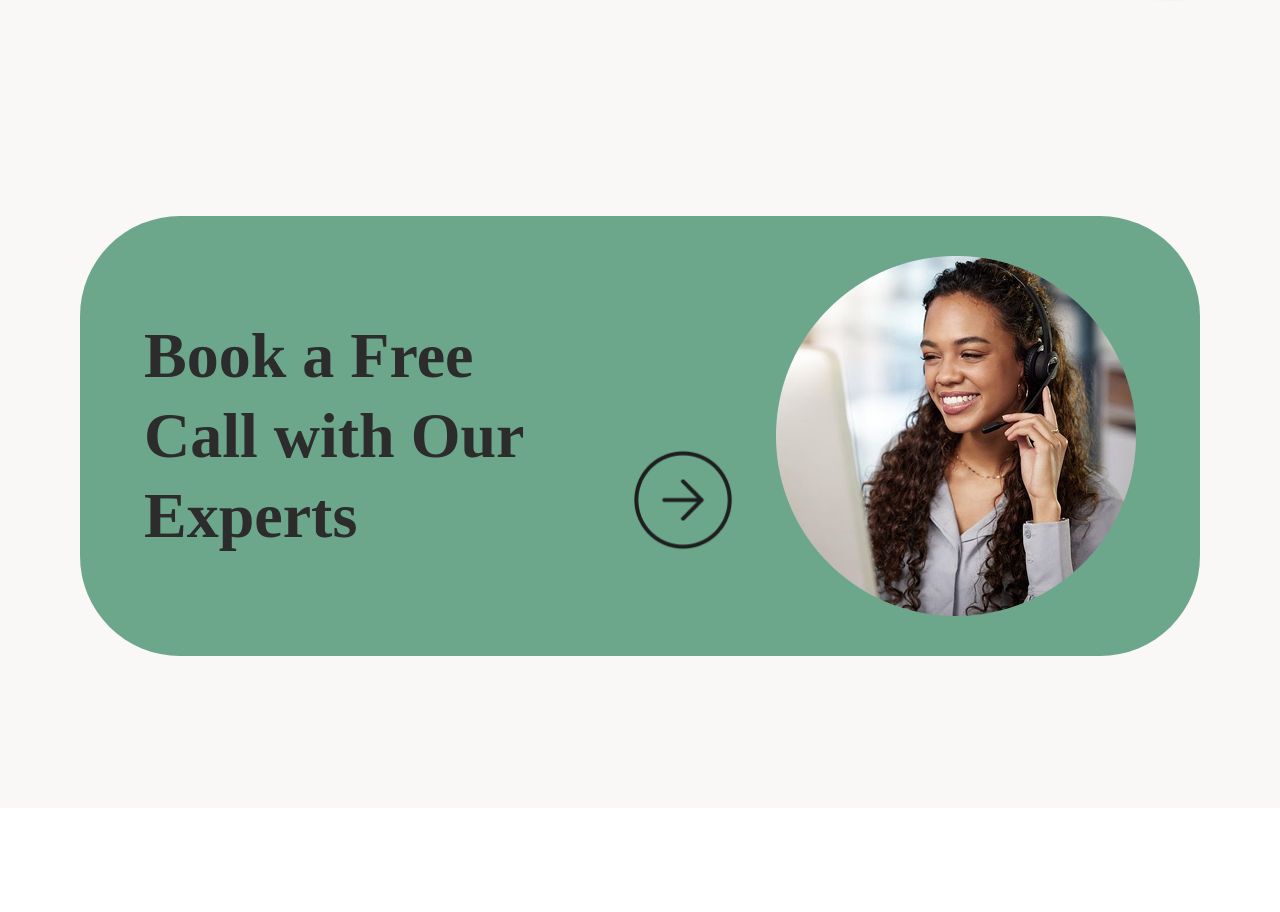
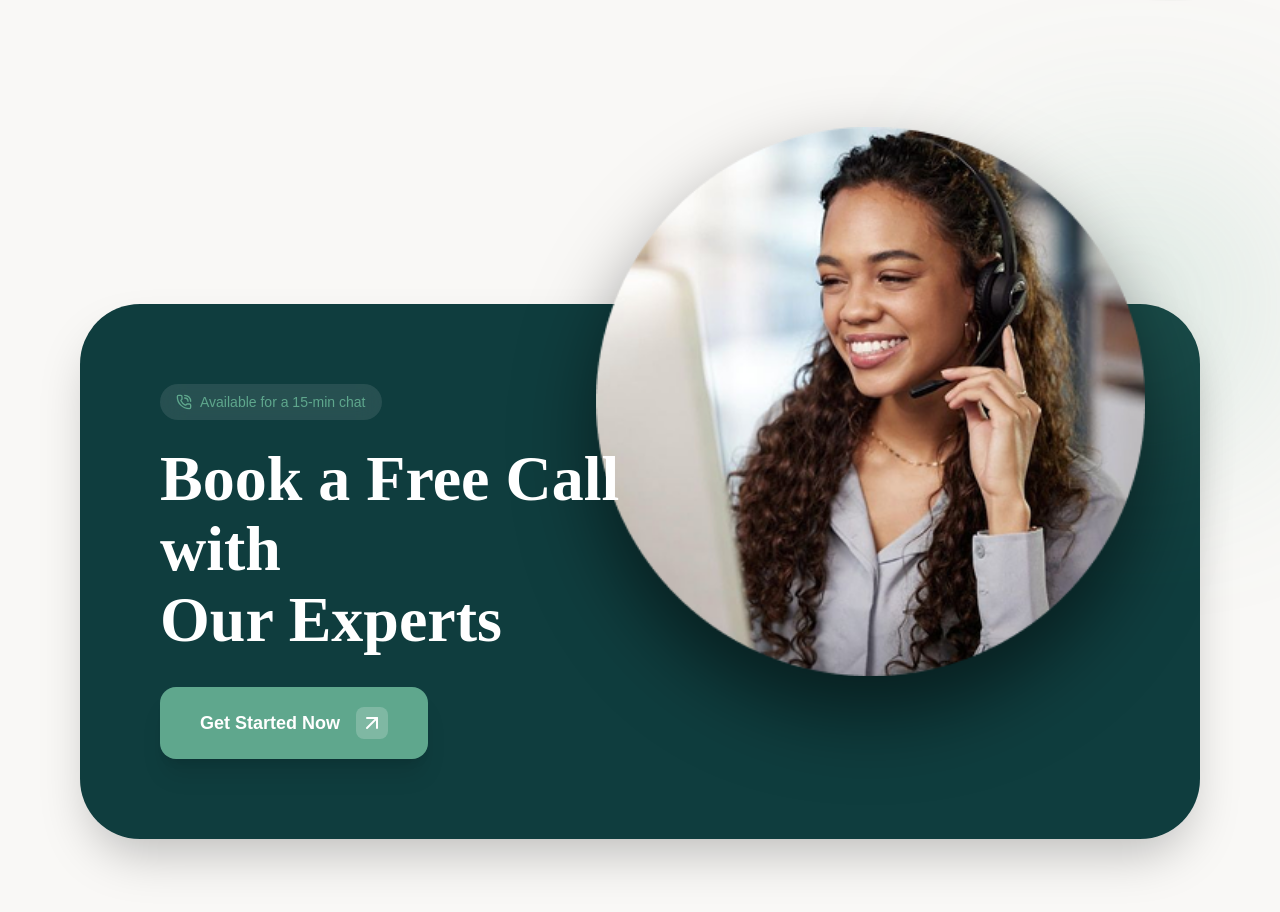
Before and after one commit to JanaJms/edusteps2europe, a React (Create React App) app: page / in a window 1280 px wide. Shown: the part 5008-5920 px from the top of the page. Before the commit the page ends 5816 px from the top, so only its background shows below. Built offline with nearby package versions, Linux system fonts and the light colour scheme.

Commit message:
update book call

```diff
--- a/src/components/views/home/BookCall.js
+++ b/src/components/views/home/BookCall.js
@@ -1,36 +1,53 @@
 import React from 'react'
-import ArrowRightCircle from '../../../assets/images/Arrow right-circle.png'
+import { PhoneCall, ArrowUpRight } from 'lucide-react'
 import freeCall from '../../../assets/images/freeCall.png'
 import { chatOnWhatsapp } from '../../../utils/utils'
 
 export default function BookCall() {
     return (
-        <div className='w-full px-4 md:px-10 lg:px-20 py-10'>
-            <div className='bg-green-cyan rounded-[40px] md:rounded-[60px] lg:rounded-[100px] py-10 px-8 md:px-16 flex flex-col lg:flex-row items-center justify-between gap-10 lg:gap-0'>
+        <section className='w-full px-6 md:px-10 lg:px-20 py-20 lg:py-32'>
+            {/* Main Container with Gradient */}
+            <div className='relative bg-[#0F3D3E] rounded-[40px] md:rounded-[60px] p-8 md:p-16 lg:p-20 overflow-visible flex flex-col lg:flex-row items-center justify-between shadow-2xl'>
 
-                {/* Text and Icon Section */}
-                <div className='w-full lg:w-[60%] flex flex-col md:flex-row gap-6 items-center lg:items-end text-center md:text-left'>
-                    <h2 className='text-[32px] md:text-[48px] lg:text-[64px] font-playfair font-semibold leading-tight '>
-                        Book a Free Call with Our Experts
+                {/* Background Decoration (Subtle Glow) */}
+                <div className="absolute top-0 right-0 -translate-y-1/2 translate-x-1/4 w-64 h-64 bg-[#5FA78D] opacity-20 blur-[100px] pointer-events-none"></div>
+
+                {/* Left Side: Content */}
+                <div className='w-full lg:w-[55%] z-10 text-center lg:text-left'>
+                    <div className='inline-flex items-center gap-2 bg-white/10 backdrop-blur-md px-4 py-2 rounded-full text-[#5FA78D] text-sm font-medium mb-6'>
+                        <PhoneCall size={16} />
+                        <span>Available for a 15-min chat</span>
+                    </div>
+
+                    <h2 className='text-[36px] md:text-[52px] lg:text-[64px] font-playfair font-bold leading-[1.1] text-white mb-8'>
+                        Book a Free Call with <br className='hidden md:block'/>
+                        Our Experts
                     </h2>
 
-                    <img
+                    <button
                         onClick={chatOnWhatsapp}
-                        src={ArrowRightCircle}
-                        alt="Arrow"
-                        className='cursor-pointer w-16 h-16 md:w-24 md:h-24 lg:w-28 lg:h-28 shrink-0 hover:scale-110 transition-transform duration-300'
-                    />
+                        className='group relative inline-flex items-center gap-4 bg-[#5FA78D] hover:bg-[#4d8b75] text-white px-8 py-4 md:px-10 md:py-5 rounded-2xl transition-all duration-300 transform hover:-translate-y-1 shadow-xl'
+                    >
+                        <span className='text-base md:text-lg font-bold'>Get Started Now</span>
+                        <div className='bg-white/20 rounded-lg p-1 group-hover:rotate-45 transition-transform duration-300'>
+                            <ArrowUpRight size={24} />
+                        </div>
+                    </button>
                 </div>
 
-                {/* Illustration Section */}
-                <div className='w-full lg:w-auto justify-center hidden sm:flex'>
-                    <img
-                        src={freeCall}
-                        alt="Free Call Illustration"
-                        className='w-full max-w-[300px] md:max-w-[400px] lg:max-w-none h-auto object-contain'
-                    />
+                {/* Right Side: Illustration (Popping Out) */}
+                <div className='relative w-full lg:w-[40%] flex justify-center mt-12 lg:mt-0'>
+                    {/* This div allows the image to overflow the container on desktop */}
+                    <div className='lg:absolute lg:bottom-[-80px] lg:right-0 lg:w-[130%]'>
+                        <img
+                            src={freeCall}
+                            alt="Expert Consultation"
+                            className='w-full max-w-[320px] md:max-w-[450px] lg:max-w-none h-auto drop-shadow-[0_35px_35px_rgba(0,0,0,0.5)] transform lg:scale-110'
+                        />
+                    </div>
                 </div>
+
             </div>
-        </div>
+        </section>
     )
 }
```
